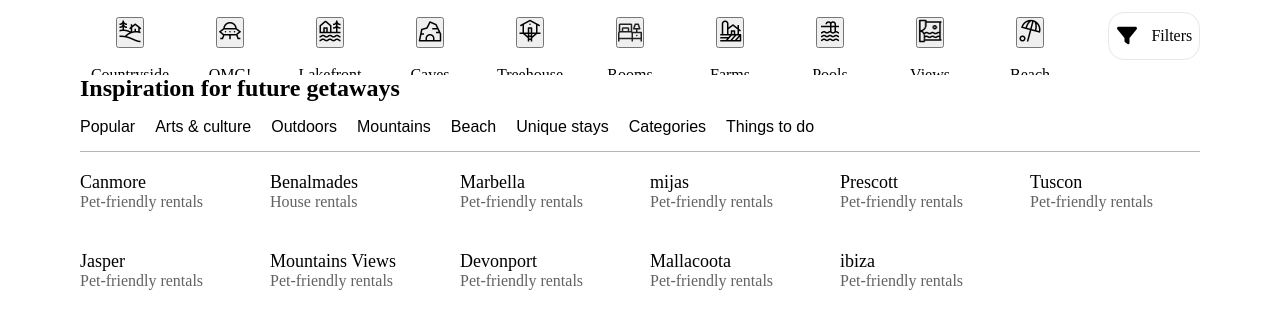
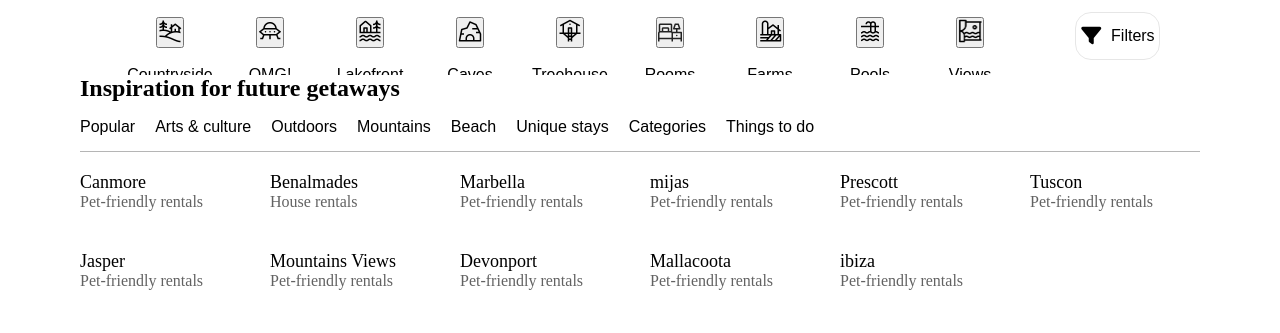
Before and after one commit to Itx-sameer/Airbnb-X, a plain HTML site: page index.html in a window 1280 px wide. Shown: the part 83-416 px from the top of the page. Drawn offline with Linux system fonts and the light colour scheme.

Commit message:
styling scroll-section (scroll icon)

```diff
--- a/CSS/scrollIcon.css
+++ b/CSS/scrollIcon.css
@@ -1,3 +1,13 @@
+.scroll-section {
+    font-family: Arial, sans-serif;
+    margin: 0;
+    width: 100%;
+    padding-left: 40px;
+    padding-right: 40px;
+    /* padding: 0px 80px 0px 80px ; */
+    overflow-x: auto;
+  }
+
 .scroll-container {
     width: 982px;
     height: 78px;
```
